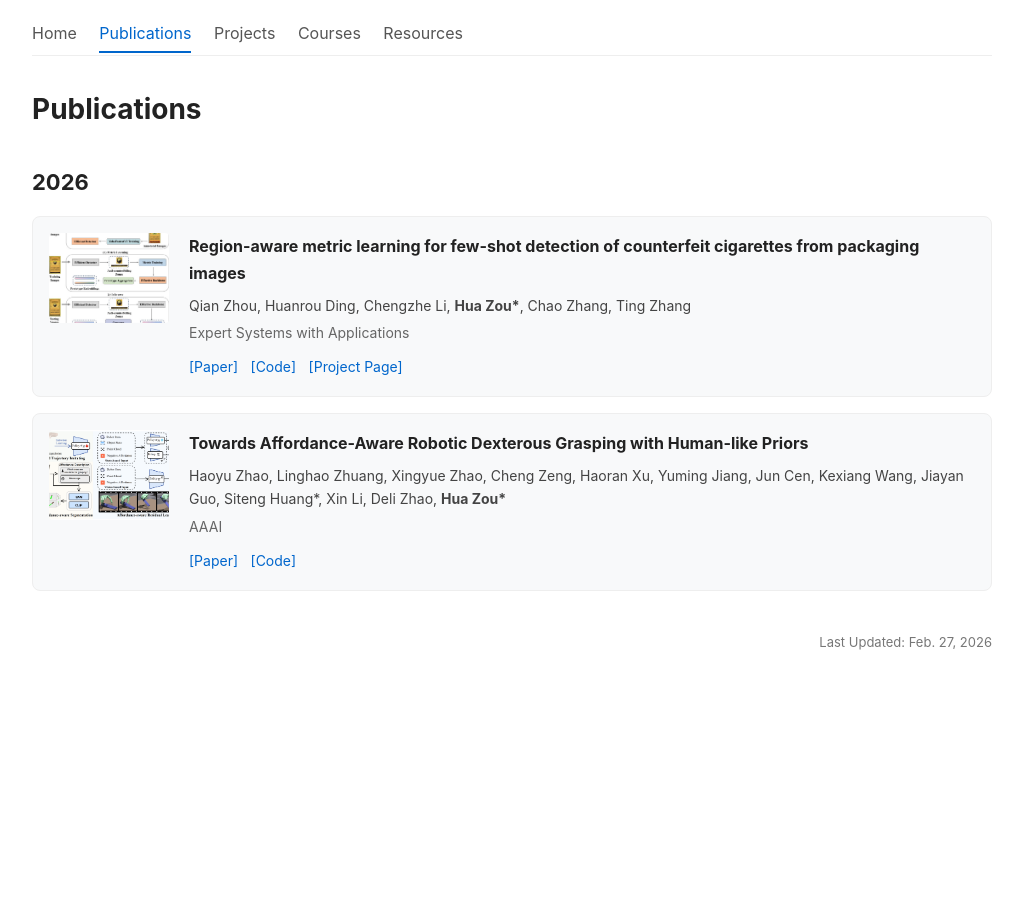
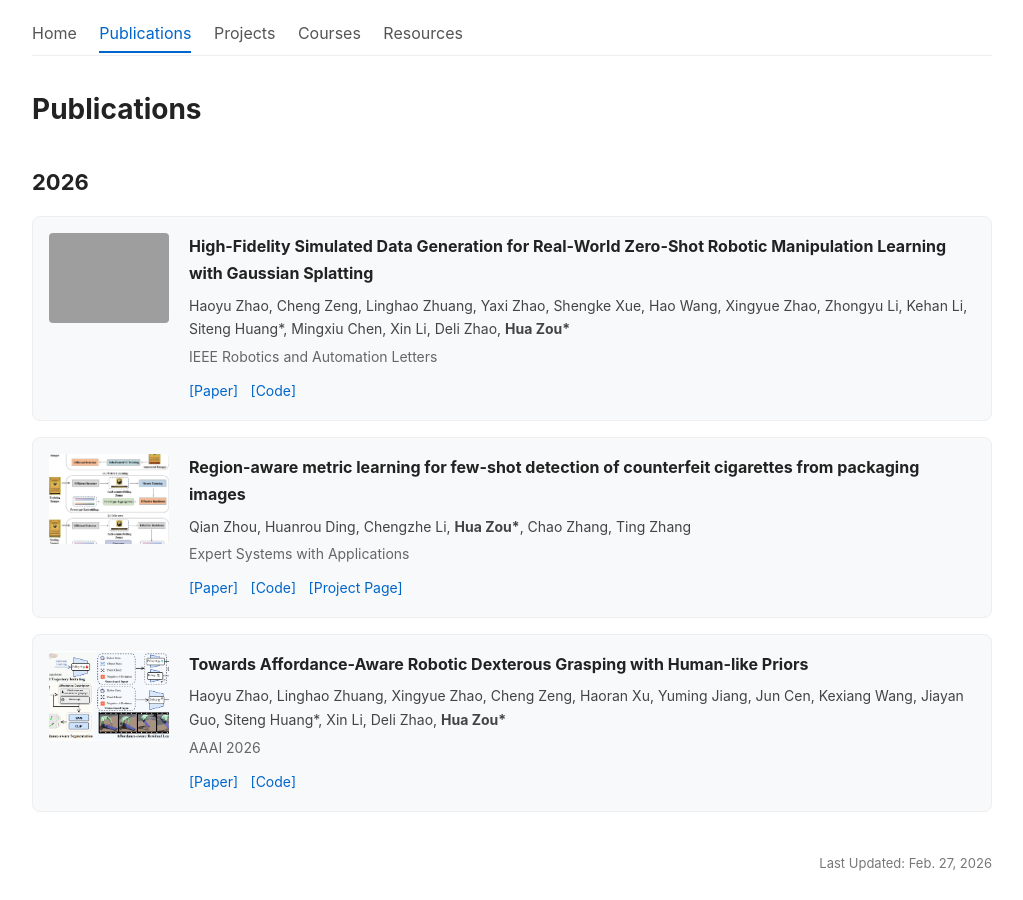
Before and after one commit to zouhuawhu/zouhuawhu.github.io, a Jekyll site: the page built from Publications/publications.html, in a window 1280 px wide. Shown: the whole page, without its empty margins (128-1151 px from the left). Built offline with Jekyll 4.4.1, drawn with Linux system fonts in a browser that asks for light colours.

Commit message:
Update _config.yml

```diff
--- a/_config.yml
+++ b/_config.yml
@@ -79,6 +79,15 @@ news:
 
 # ========== 新增：论文列表配置 ==========
 publications:
+  - title: "High-Fidelity Simulated Data Generation for Real-World Zero-Shot Robotic Manipulation Learning with Gaussian Splatting"
+    authors: "Haoyu Zhao, Cheng Zeng, Linghao Zhuang, Yaxi Zhao, Shengke Xue, Hao Wang, Xingyue Zhao, Zhongyu Li, Kehan Li, Siteng Huang*, Mingxiu Chen, Xin Li, Deli Zhao, <strong>Hua Zou*</strong>"
+    venue: "IEEE Robotics and Automation Letters"
+    year: 2026
+    links:
+      paper: "https://arxiv.org/pdf/2510.10637"
+      code: "https://github.com/Maxwell-Zhao/AffordDex"
+    thumb: "/assets/ral2026.png"
+
   - title: "Region-aware metric learning for few-shot detection of counterfeit cigarettes from packaging images"
     authors: "Qian Zhou, Huanrou Ding, Chengzhe Li, <strong>Hua Zou*</strong>, Chao Zhang, Ting Zhang"
     venue: "Expert Systems with Applications"
@@ -91,12 +100,13 @@ publications:
 
   - title: "Towards Affordance-Aware Robotic Dexterous Grasping with Human-like Priors"
     authors: "Haoyu Zhao, Linghao Zhuang, Xingyue Zhao, Cheng Zeng, Haoran Xu, Yuming Jiang, Jun Cen, Kexiang Wang, Jiayan Guo, Siteng Huang*, Xin Li, Deli Zhao, <strong>Hua Zou*</strong>"
-    venue: "AAAI"
+    venue: "AAAI 2026"
     year: 2026
     links:
       paper: "https://arxiv.org/pdf/2508.08896"
       code: "https://github.com/Maxwell-Zhao/AffordDex"
     thumb: "/assets/afforddex.png"
+
 
 # ========== 项目列表配置（英文版本） ==========
 projects:
```
